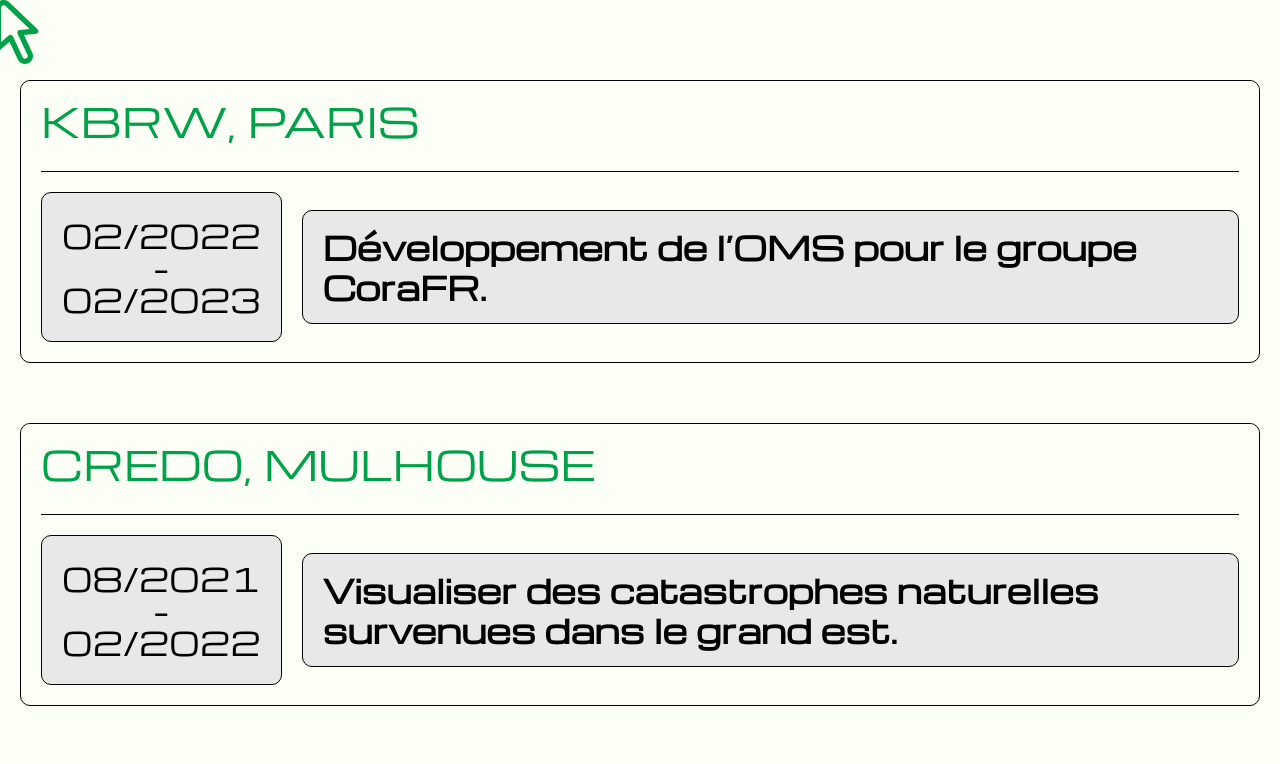
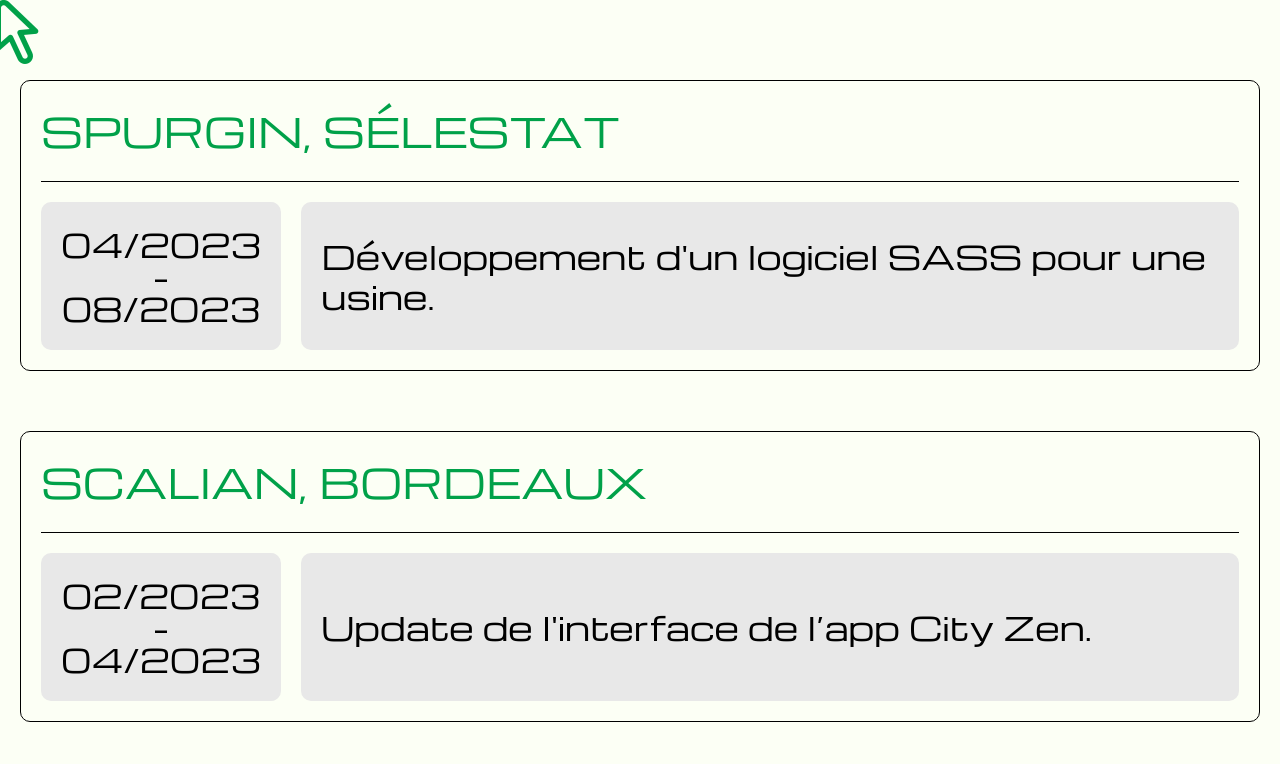
Before and after one commit to albin-cousson/myWebsite, a Next.js app: page /components/experience in a window 1280 px wide. Shown: the top 764 px of the page. Built offline with nearby package versions, Linux system fonts and the light colour scheme.

Commit message:
feat: resolution de bug et amélioration de l'interface

```diff
--- a/pages/components/experience.tsx
+++ b/pages/components/experience.tsx
@@ -5,6 +5,44 @@ export default function Experience({refForNavigate}: {refForNavigate: any}) {
   return (
    <>
         <div ref={refForNavigate} className={styles.experienceContainer}>
+            <div className={styles.spurgin}>
+                <header>
+                    <div>
+                        <h3>Spurgin, Sélestat</h3>
+                    </div>
+                </header>
+                <section>
+                    <ul>
+                        <li>
+                            <div>
+                                04/2023 <br/>-<br/> 08/2023
+                            </div>
+                            <h4>
+                                Développement d'un logiciel SASS pour une usine.
+                            </h4>
+                        </li>
+                    </ul>
+                </section>
+            </div>
+            <div className={styles.scalian}>
+                <header>
+                    <div>
+                        <h3>Scalian, Bordeaux</h3>
+                    </div>
+                </header>
+                <section>
+                    <ul>
+                        <li>
+                            <div>
+                                02/2023 <br/>-<br/> 04/2023
+                            </div>
+                            <h4>
+                                Update de l'interface de l&rsquo;app City Zen.
+                            </h4>
+                        </li>
+                    </ul>
+                </section>
+            </div>
             <div className={styles.kbrw}>
                 <header>
                     <div>
@@ -37,7 +75,7 @@ export default function Experience({refForNavigate}: {refForNavigate: any}) {
                                 08/2021 <br/>-<br/> 02/2022
                             </div>
                             <h4>
-                                Visualiser des catastrophes naturelles survenues dans le grand est.
+                                Interface pour visualiser les catastrophes naturelles.
                             </h4>
                         </li>
                     </ul>
@@ -56,7 +94,7 @@ export default function Experience({refForNavigate}: {refForNavigate: any}) {
                                 02/2021 <br/>-<br/> 08/2021
                             </div>
                             <h4>
-                                Solution de mise en relation employeur / demandeur d&rsquo;emploie.
+                                Solution de mise en relation employeur / demandeur d&rsquo;emploi.
                             </h4>
                         </li>
                     </ul>
@@ -75,7 +113,7 @@ export default function Experience({refForNavigate}: {refForNavigate: any}) {
                                 03/2020 <br/>-<br/> 02/2021
                             </div>
                             <h4>
-                                Développement d&rsquo;une application mobile pour gants connectés test test  test  test  test  test
+                                Développement d&rsquo;une application mobile pour gants connectés qui se désinfecte au contact des UV.
                             </h4>
                         </li>
                     </ul>
--- a/pages/index.tsx
+++ b/pages/index.tsx
@@ -29,8 +29,10 @@ export default function Home() {
 
   return (
     <>
-      <Menu handleMenuClick={handleMenuClick} />
-      <DownloadCvButton />
+      <div className={styles.topBar}>
+        <Menu handleMenuClick={handleMenuClick} />
+        <DownloadCvButton />
+      </div>
       <Welcome refForNavigate={welcome} />
       <ParallaxImage refForNavigate={parallaxImage} />
       <Intro refForNavigate={intro} />
--- a/styles/Home.module.css
+++ b/styles/Home.module.css
@@ -143,11 +143,9 @@
   inset: 0;
   padding: 1px;
   border-radius: var(--border-radius);
-  background: linear-gradient(
-    to bottom right,
-    rgba(var(--tile-start-rgb), 1),
-    rgba(var(--tile-end-rgb), 1)
-  );
+  background: linear-gradient(to bottom right,
+      rgba(var(--tile-start-rgb), 1),
+      rgba(var(--tile-end-rgb), 1));
   background-clip: content-box;
 }
 
@@ -226,11 +224,9 @@
     border-radius: 0;
     border: none;
     border-bottom: 1px solid rgba(var(--callout-border-rgb), 0.25);
-    background: linear-gradient(
-      to bottom,
-      rgba(var(--background-start-rgb), 1),
-      rgba(var(--callout-rgb), 0.5)
-    );
+    background: linear-gradient(to bottom,
+        rgba(var(--background-start-rgb), 1),
+        rgba(var(--callout-rgb), 0.5));
     background-clip: padding-box;
     backdrop-filter: blur(24px);
   }
@@ -241,11 +237,9 @@
     inset: auto 0 0;
     padding: 2rem;
     height: 200px;
-    background: linear-gradient(
-      to bottom,
-      transparent 0%,
-      rgb(var(--background-end-rgb)) 40%
-    );
+    background: linear-gradient(to bottom,
+        transparent 0%,
+        rgb(var(--background-end-rgb)) 40%);
   }
 }
 
@@ -271,12 +265,23 @@
   from {
     transform: rotate(360deg);
   }
+
   to {
     transform: rotate(0deg);
   }
 }
 
 /* @@@@@@@@@@@@@@@@@@@@@@@@@@@@@@@@@@@@@@@@@@@@@@ MY CSS @@@@@@@@@@@@@@@@@@@@@@@@@@@@@@@@@@@@@@@@@@@@@@ */
+
+.topBar {
+  position: fixed;
+  z-index: 100;
+  display: flex;
+  justify-content: space-between;
+  align-items: center;
+  width: 100%;
+  padding: 16px
+}
 
 .persoCursor {
   z-index: 10003;
--- a/styles/experience.module.scss
+++ b/styles/experience.module.scss
@@ -18,8 +18,17 @@
         header {
             div {
                 padding: 20px;
+                margin-top:0.625rem;
                 margin-bottom:0.625rem;
                 border: 0px;
+                @media screen and (max-width: 700px) {
+                    display: flex;
+                    margin: 0;
+                    padding-top:  18px !important;
+                    padding-bottom:  18px !important;
+                    padding-left:  14px !important;
+                    padding-right:  14px !important;
+                }
                 h3 {
                     display: inline-block;
                     vertical-align: -webkit-baseline-middle;
@@ -55,11 +64,17 @@
                 padding-top:1.25rem;
                 padding-bottom: 1.25rem;
                 border-top: 1px solid;
+                @media screen and (max-width: 700px) {
+                    margin: 0;
+                    margin-left: 14px;
+                    margin-right: 14px;
+                    padding-top:14px;
+                    padding-bottom: 14px;
+                }
                 li {
                     position: relative;
                     display: flex;
                     gap: 1.25rem;
-                    align-items: center;
                     div {
                         display: flex;
                         flex-basis: 16.666667%;
@@ -76,6 +91,7 @@
                         line-height: 1;
                         text-align: center;
                         color: var(--default-color);
+                        border: 0px;
                     }
                     @media screen and (max-width: 700px) {
                         div{
@@ -96,7 +112,7 @@
                         font-size: 2rem;
                         line-height: 1.25;
                         color: var(--default-color);
-                        border: 1px solid var(--default-color);
+                        font-weight: lighter;
                     }
                     @media screen and (max-width: 700px) {
                         h4{
@@ -128,30 +144,42 @@
             margin-bottom:0.625rem;
         }
     }
-    .kbrw {
+    .spurgin {
         top: 80px
     }
-    .credo {
+    .scalian {
         top: 130px;
     }
+    .kbrw {
+        top: 180px
+    }
+    .credo {
+        top: 230px;
+    }
     .facilien {
-        top: 180px;
+        top: 280px;
     }
     .spinaliDesign {
-        top: 230px;
+        top: 330px;
     }
     @media screen and (max-width: 700px) {
-        .kbrw {
+        .spurgin {
             top: 30px
         }
-        .credo {
+        .scalian {
             top: 60px;
         }
+        .kbrw {
+            top: 90px
+        }
+        .credo {
+            top: 120px;
+        }
         .facilien {
-            top: 90px;
+            top: 150px;
         }
         .spinaliDesign {
-            top: 120px;
+            top: 180px;
         }
     }
 }
--- a/styles/globals.css
+++ b/styles/globals.css
@@ -40,7 +40,7 @@
   --card-border-rgb: 131, 134, 135;
 
   /* MES VARIABLES CSS */
-  --primary-color: rgb(0, 161, 73);
+  --primary-color: #00a149;
   --secondary-color: rgb(252, 255, 245);
   --secondary-contr-color: #e8e8e8;
   --default-color: black;
--- a/styles/menu.module.scss
+++ b/styles/menu.module.scss
@@ -22,9 +22,6 @@
   outline: none;
   border: none;
   cursor: none;
-  position: fixed;
-  top: 18px;
-  left: 15px;
   display: flex;
   justify-content: center;
   align-items: center;
```
Also changed, not shown: pages/components/downloadCvButton.tsx (+15 -10 lines), pages/components/parallaxImage.tsx (+7 -0 lines), styles/downloadCvButton.module.scss (+32 -11 lines), public/icons/inbox-in.png (added), public/icons/inbox-inb.png (added).
